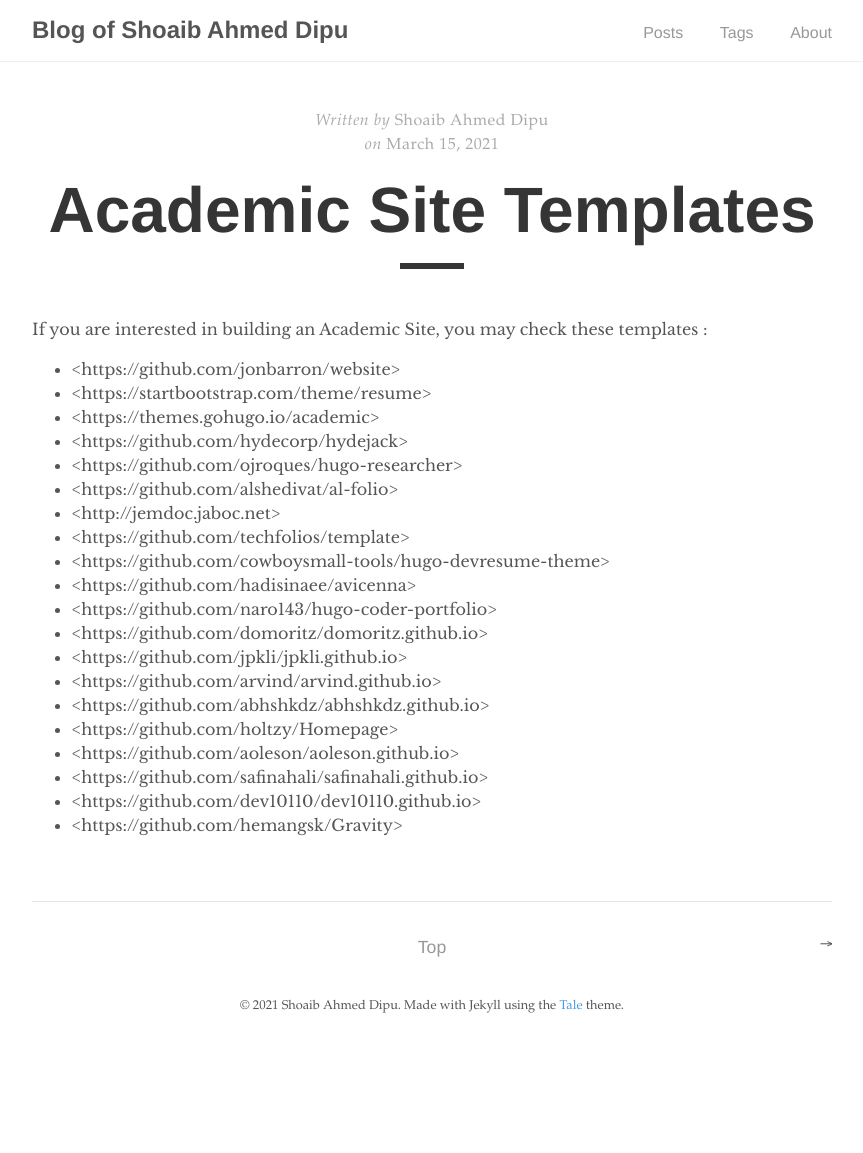
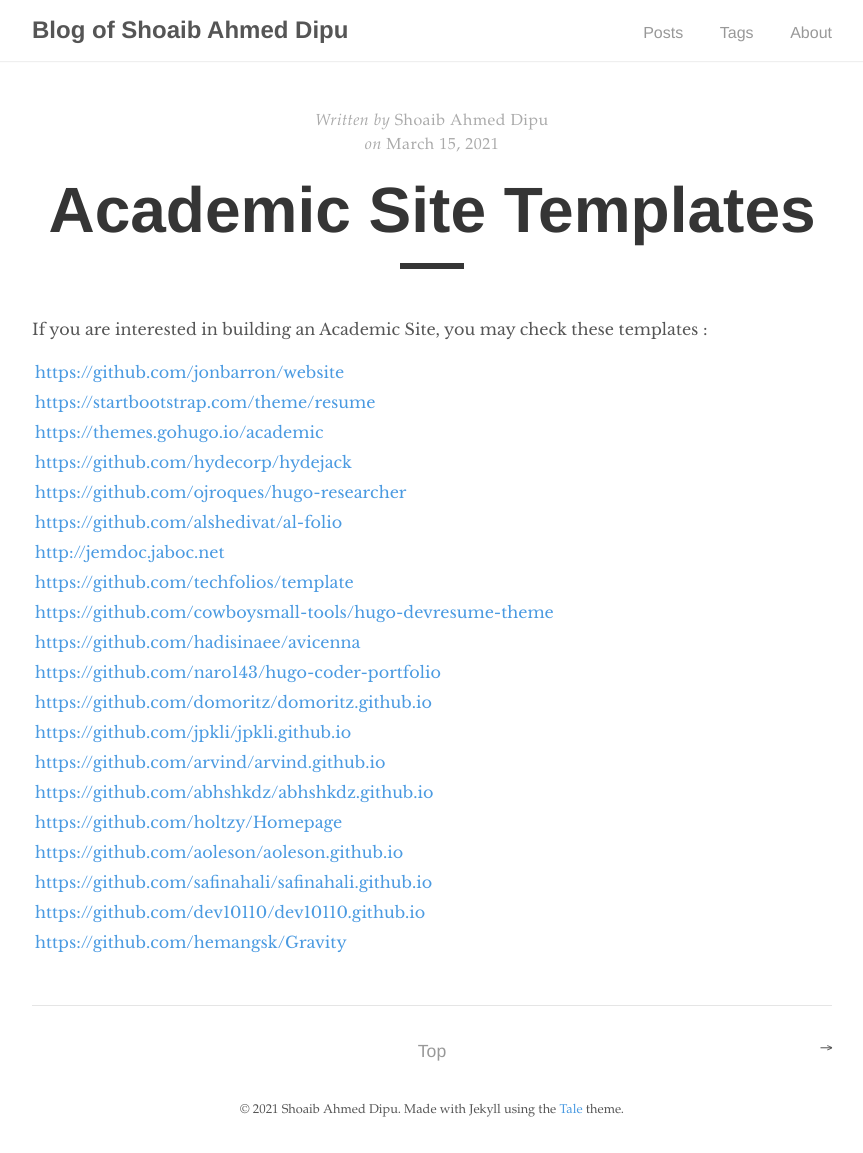
Before and after one commit to shoaibdipu/tale, a Jekyll site: the page built from _posts/2021-03-15-academic-site-templates.md, in a window 1280 px wide. Shown: the whole page, without its empty margins (208-1071 px from the left). Built offline with Jekyll 4.4.1, drawn with Linux system fonts in a browser that asks for light colours; before the commit the page ends 1049 px from its top, so only the background shows below that.

Commit message:
Update 2021-03-15-academic-site-templates.md

```diff
--- a/_posts/2021-03-15-academic-site-templates.md
+++ b/_posts/2021-03-15-academic-site-templates.md
@@ -8,46 +8,42 @@ published : true
 
 If you are interested in building an Academic Site, you may check these templates :
 
-<ul>
+| <https://github.com/jonbarron/website> | <br>
 
-<li> <https://github.com/jonbarron/website> </li>
+| <https://startbootstrap.com/theme/resume> | <br>
 
-<li> <https://startbootstrap.com/theme/resume> </li>
+| <https://themes.gohugo.io/academic> | <br>
 
-<li> <https://themes.gohugo.io/academic> </li>
+| <https://github.com/hydecorp/hydejack> | <br>
 
-<li> <https://github.com/hydecorp/hydejack> </li>
+| <https://github.com/ojroques/hugo-researcher> | <br>
 
-<li> <https://github.com/ojroques/hugo-researcher> </li>
+| <https://github.com/alshedivat/al-folio> | <br>
 
-<li> <https://github.com/alshedivat/al-folio> </li>
+| <http://jemdoc.jaboc.net> | <br>
 
-<li> <http://jemdoc.jaboc.net> </li>
+| <https://github.com/techfolios/template> | <br>
 
-<li> <https://github.com/techfolios/template> </li>
+| <https://github.com/cowboysmall-tools/hugo-devresume-theme> | <br>
 
-<li> <https://github.com/cowboysmall-tools/hugo-devresume-theme> </li>
+| <https://github.com/hadisinaee/avicenna> | <br>
 
-<li> <https://github.com/hadisinaee/avicenna> </li>
+| <https://github.com/naro143/hugo-coder-portfolio> | <br>
 
-<li> <https://github.com/naro143/hugo-coder-portfolio> </li>
+| <https://github.com/domoritz/domoritz.github.io> | <br>
 
-<li> <https://github.com/domoritz/domoritz.github.io> </li>
+| <https://github.com/jpkli/jpkli.github.io> | <br>
 
-<li> <https://github.com/jpkli/jpkli.github.io> </li>
+| <https://github.com/arvind/arvind.github.io> | <br>
 
-<li> <https://github.com/arvind/arvind.github.io> </li>
+| <https://github.com/abhshkdz/abhshkdz.github.io> | <br>
 
-<li> <https://github.com/abhshkdz/abhshkdz.github.io> </li>
+| <https://github.com/holtzy/Homepage> | <br>
 
-<li> <https://github.com/holtzy/Homepage> </li>
+| <https://github.com/aoleson/aoleson.github.io> | <br>
 
-<li> <https://github.com/aoleson/aoleson.github.io> </li>
+| <https://github.com/safinahali/safinahali.github.io> | <br>
 
-<li> <https://github.com/safinahali/safinahali.github.io> </li>
+| <https://github.com/dev10110/dev10110.github.io> | <br>
 
-<li> <https://github.com/dev10110/dev10110.github.io> </li>
-
-<li> <https://github.com/hemangsk/Gravity> </li>
-
-</ul>
+| <https://github.com/hemangsk/Gravity> |
```
